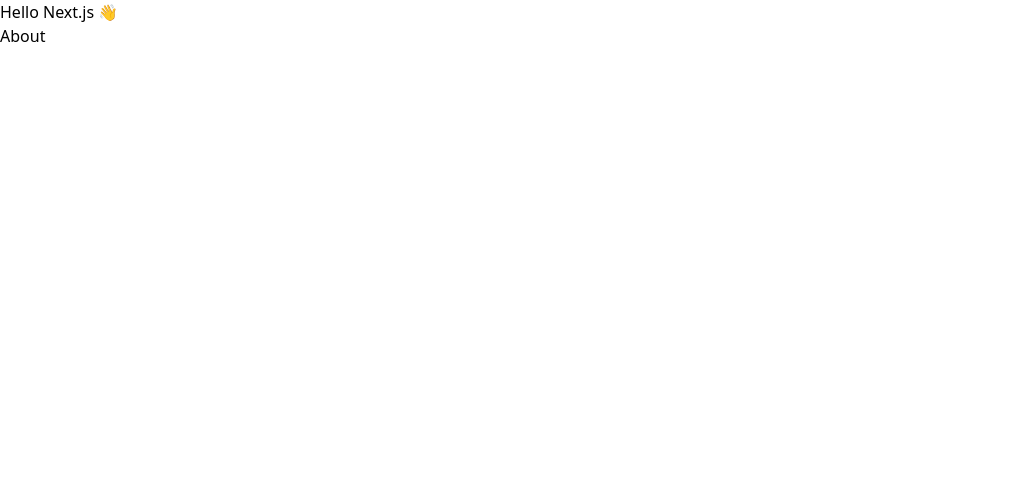
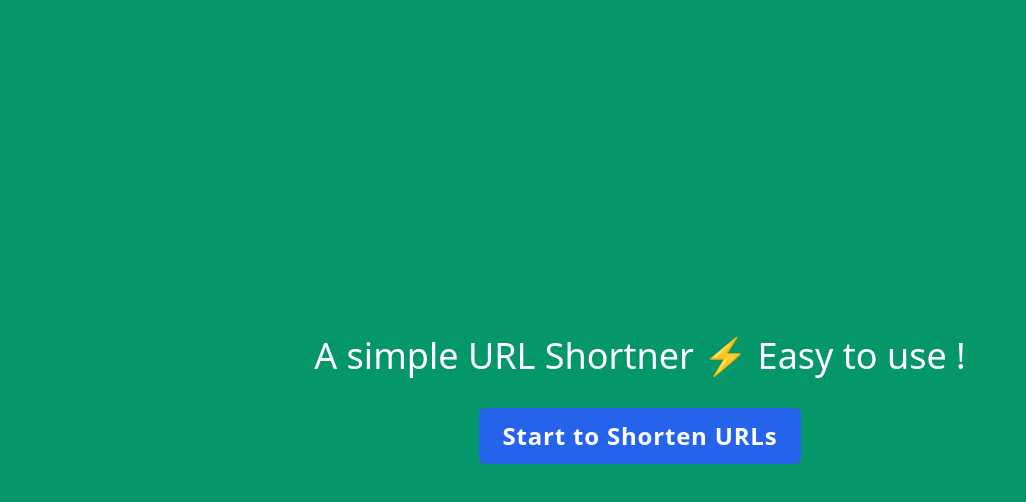
Before and after one commit to Timeo1210/urlshortener, a Next.js app in the folder web/: page / in a window 1280 px wide. Shown: the top 502 px of the page, without its empty margins (0-1026 px from the left). Built offline with nearby package versions, Linux system fonts and the light colour scheme.

Commit message:
feat(web): add index page

```diff
--- a/web/src/pages/index.tsx
+++ b/web/src/pages/index.tsx
@@ -2,13 +2,16 @@
 import Link from "next/link";
 
 const IndexPage = () => (
-  <div title="Home | Next.js + TypeScript Example">
-    <h1>Hello Next.js 👋</h1>
-    <p>
-      <Link href="/about">
-        <a>About</a>
+  <div
+    title="Home | URL Shortener"
+    className="h-screen w-full flex flex-col items-center justify-evenly bg-green-600 text-white"
+  >
+    <main className="flex flex-col items-center justify-center">
+      <h1 className="text-4xl mb-8">A simple URL Shortner ⚡ Easy to use !</h1>
+      <Link href="/generate">
+        <a className="button">Start to Shorten URLs</a>
       </Link>
-    </p>
+    </main>
   </div>
 );
 
```
